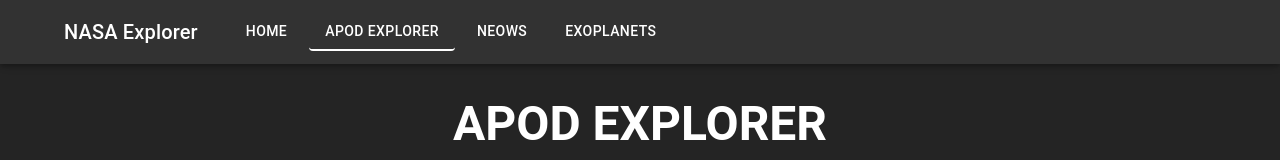
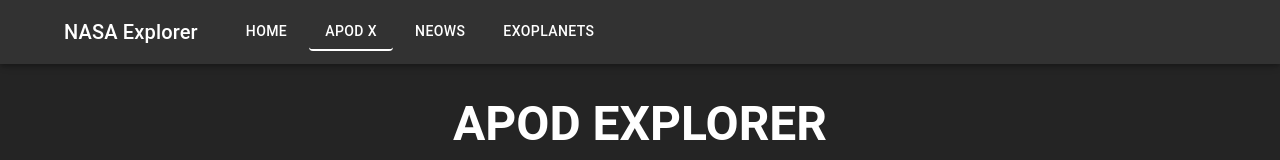
Before and after one commit to josejesusgarciajr/NASA, a React (Vite) app: page /apod-explorer in a window 1280 px wide. Shown: the top 160 px of the page. Built offline with nearby package versions, Linux system fonts and the light colour scheme; no server answers; some icons are missing.

Commit message:
APOD Explorer Nav Tab changed to shorter: APOD X

```diff
--- a/src/components/NavBar.tsx
+++ b/src/components/NavBar.tsx
@@ -76,7 +76,7 @@ export const NavBar =() => {
         </Typography>
         <Box sx={{ display: 'flex', gap: { xs: 0.25, sm: 0.75 } }}>
           <NavButton to="/" end>Home</NavButton>
-          <NavButton to="/apod-explorer">APOD Explorer</NavButton>
+          <NavButton to="/apod-explorer">APOD X</NavButton>
           <NavButton to='/neows'>NEOWS</NavButton>
           <NavButton to="/exoplanets">Exoplanets</NavButton>
         </Box>
```
